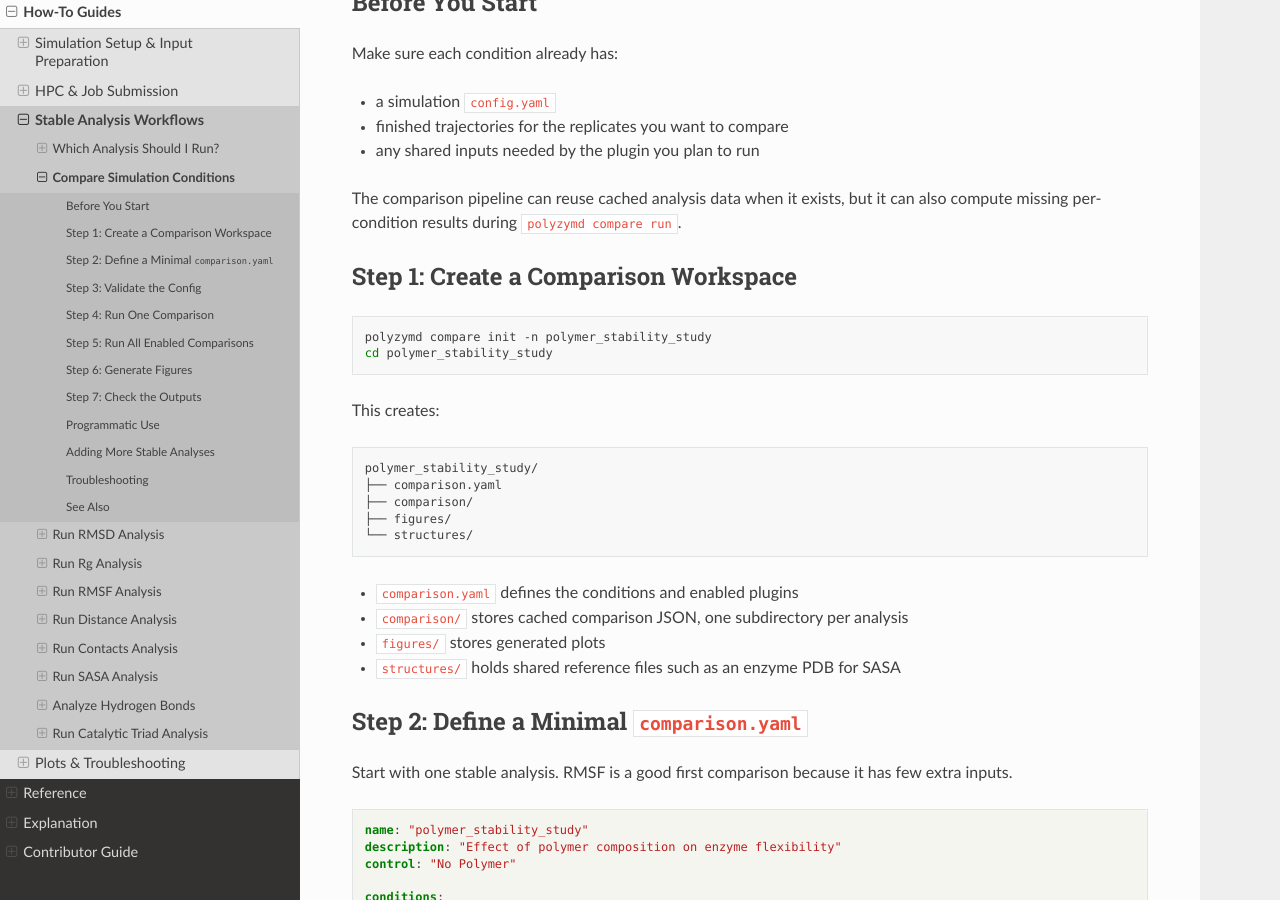
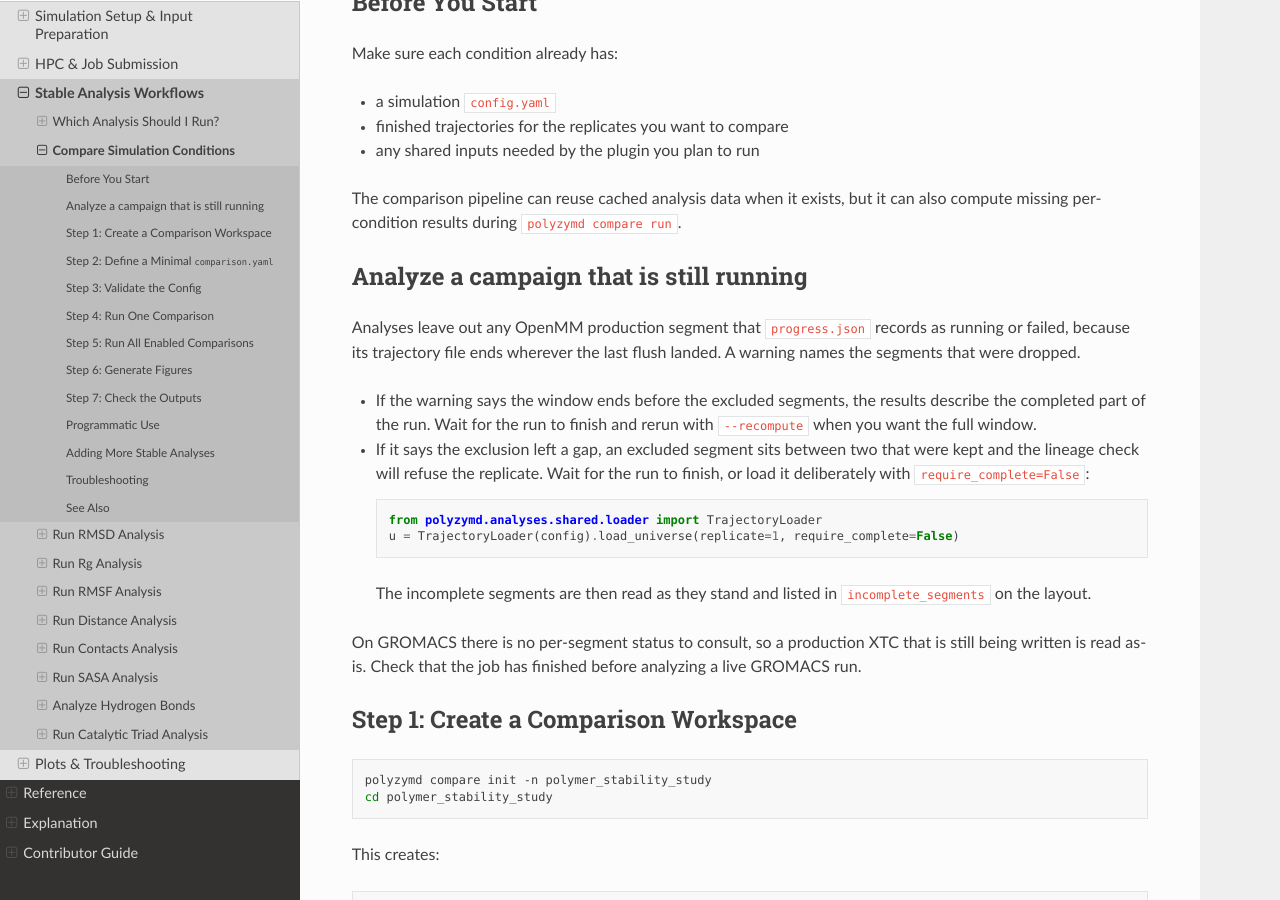
Before and after one commit to joelaforet/polyzymd, a Sphinx documentation site: the page built from docs/source/how_to/analysis_compare_conditions.md, in a window 1280 px wide and 900 px high, scrolled down 1087 px. Built offline with Sphinx 7.4.7 and the Read the Docs theme 3.1.0, drawn with Linux system fonts in a browser that asks for light colours.

Commit message:
fix(analyses): derive kept segments from the files read
The exclusion warning worked out which segments survived from the keys of
segment_status. A segment can be listed there and still contribute no
file, for example a completed segment that wrote zero frames, which is
skipped without being excluded. A trailing segment like that made the
warning claim the exclusion had left a gap in the middle of the time
line when it had only shortened it.

The warning now derives the kept segments from the trajectory files that
will actually be read. The imperative advice about waiting for a run and
about checking GROMACS job state moved out of the reference page and
into the comparison how-to, where a new section explains what to do
about each of the two warnings and shows the require_complete=False
call.

````diff
--- a/docs/source/how_to/analysis_compare_conditions.md
+++ b/docs/source/how_to/analysis_compare_conditions.md
@@ -55,6 +55,31 @@ Make sure each condition already has:
 
 The comparison pipeline can reuse cached analysis data when it exists, but it
 can also compute missing per-condition results during `polyzymd compare run`.
+
+## Analyze a campaign that is still running
+
+Analyses leave out any OpenMM production segment that `progress.json` records
+as running or failed, because its trajectory file ends wherever the last flush
+landed. A warning names the segments that were dropped.
+
+- If the warning says the window ends before the excluded segments, the results
+  describe the completed part of the run. Wait for the run to finish and rerun
+  with `--recompute` when you want the full window.
+- If it says the exclusion left a gap, an excluded segment sits between two
+  that were kept and the lineage check will refuse the replicate. Wait for the
+  run to finish, or load it deliberately with `require_complete=False`:
+
+  ```python
+  from polyzymd.analyses.shared.loader import TrajectoryLoader
+  u = TrajectoryLoader(config).load_universe(replicate=1, require_complete=False)
+  ```
+
+  The incomplete segments are then read as they stand and listed in
+  `incomplete_segments` on the layout.
+
+On GROMACS there is no per-segment status to consult, so a production XTC that
+is still being written is read as-is. Check that the job has finished before
+analyzing a live GROMACS run.
 
 ## Step 1: Create a Comparison Workspace
 
````
Also changed, not shown: docs/source/reference/analysis_comparison_reference.md (+6 -5 lines), 2 other files.
